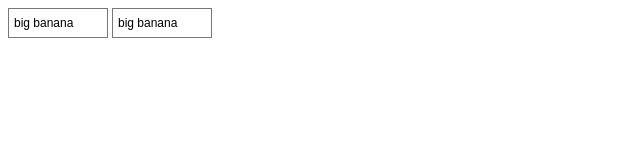
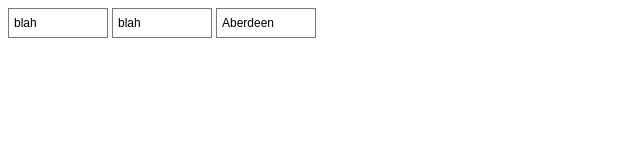
Before and after one commit to Richardinho/selection-box, a website: page web/index.html in a window 1280 px wide. Shown: the whole page, without its empty margins (0-640 px from the left). Drawn offline with Linux system fonts and the light colour scheme.

Commit message:
normalising data source

```diff
--- a/web/index.html
+++ b/web/index.html
@@ -21,7 +21,7 @@
         <option>cucumber</option>
     </select>
 
-    <selct id='moo'></select>
+    <select id='moo'></select>
 
     <script src="/lib/jquery.js"></script>
     <script type="text/javascript" src="/js/selection-box.js"></script>
@@ -33,6 +33,15 @@
         var selectWithOptions2 = $('#foo');
         var selectionBox2 = new SelectionBox(selectWithOptions2);
 
+        var options = [
+            {  text : 'Celtic' },
+            {  text : 'Aberdeen', selected : true },
+            {  text : 'Dundee' },
+            {  text : 'Motherwell' }
+        ];
+        var selectWithDataSource = $('#moo');
+        new SelectionBox(selectWithDataSource, options);
+
 
     </script>
 
--- a/web/js/selection-box.js
+++ b/web/js/selection-box.js
@@ -11,11 +11,41 @@
 
     var desktop = true;
 
+    function normalizeDataSource(dataSource) {
+        var hasSelected = false;
+        var normalized = dataSource.map(function(option) {
+            hasSelected |= !!option.selected;
+            return {
+                label : option.label || option.text || option,
+                value : option.value || option.text || option,
+                text : option.text || option,
+                disabled : !!option.disabled,
+                selected : !!option.selected
+                };
+
+        });
+        if(!hasSelected) {
+            normalized[0].selected = true;
+        }
+        return normalized;
+    }
+
     function _hasOptGroups(selectEl) {
         return !!$('optgroup', selectEl).length;
     }
 
-    function createSelectModel(selectEl) {
+    function getSelectedValue(dataSource) {
+        var selectedValue = dataSource[0].text; // defaultValue is first option
+
+        dataSource.forEach(function(option) {
+            if(option.selected) {
+                selectedValue = option.text;
+            }
+        });
+        return selectedValue;
+    }
+
+    function createSelectModel(selectEl, dataSource) {
 
         var model = {
             autofocus : selectEl.autofocus,
@@ -32,15 +62,26 @@
             translate : ''
         };
 
+        if(dataSource) {
+            //  for the moment we don't support opt groups with datasources
+            model.hasOptGroups = false;
+            model.options = normalizeDataSource(dataSource);
+            model.selectedValue = getSelectedValue(dataSource);
+
+        } else {
             if(_hasOptGroups(selectEl)) {
 
                 model.hasOptGroups = true;
                 model.groups = $.map($('optgroup', selectEl).get(), createGroupModel);
+                model.selectedValue = 'blah';
 
             } else {
                 model.hasOptGroups = false;
                 model.options = $.map($('option', selectEl).get(), createOptionModel);
+                model.selectedValue = 'blah';
             }
+        }
+
         return model;
     }
 
@@ -76,7 +117,7 @@
         //  use native for mobile devices
         if(desktop) {
 
-            var model = createSelectModel(selectEl);
+            var model = createSelectModel(selectEl, dataSource);
 
             this.$select = $(selectEl);
 
@@ -166,7 +207,7 @@
             var value = $(optionEl).attr('data-value') || optionEl.innerHTML;
             this.$select[0].value = value;
 
-            _updateDisplayArea($('.selected-value', this.$el), $(optionEl));
+            $('.selected-value', this.$el).text(optionEl.innerHTML);
 
             this._closeOptionList();
 
@@ -201,6 +242,7 @@
             }
         },
 
+
         render : function (model) {
             var self = this;
 
@@ -214,9 +256,8 @@
             this.$el.append($displayArea);
             this.$el.append($optionList);
 
-            var $selectedOption = this.$select.find('option:selected');
 
-            _updateDisplayArea($displayArea, $selectedOption);
+            $displayArea.text(model.selectedValue);
 
             if(model.hasOptGroups) {
                 model.groups.forEach(function(optionGroup) {
@@ -276,11 +317,6 @@
 
     }
 
-    function _updateDisplayArea ($displayArea, $option) {
-        var text = $option.attr('label') || $option.text();
-        $displayArea.text(text);
-    }
-
     function _renderOptionGroupLabel(label) {
 
         return $('<div>', { class : 'option-group-label', text : label });
```
Also changed, not shown: test/unit/model-option-group.spec.js (+1 -0 lines), test/unit/model-utils.spec.js (added, +117 -0 lines), test/unit/model-with-data-source.spec.js (added, +39 -0 lines), test/unit/model.spec.js (+1 -0 lines). Lines whose indentation alone changed are shown as unchanged.
